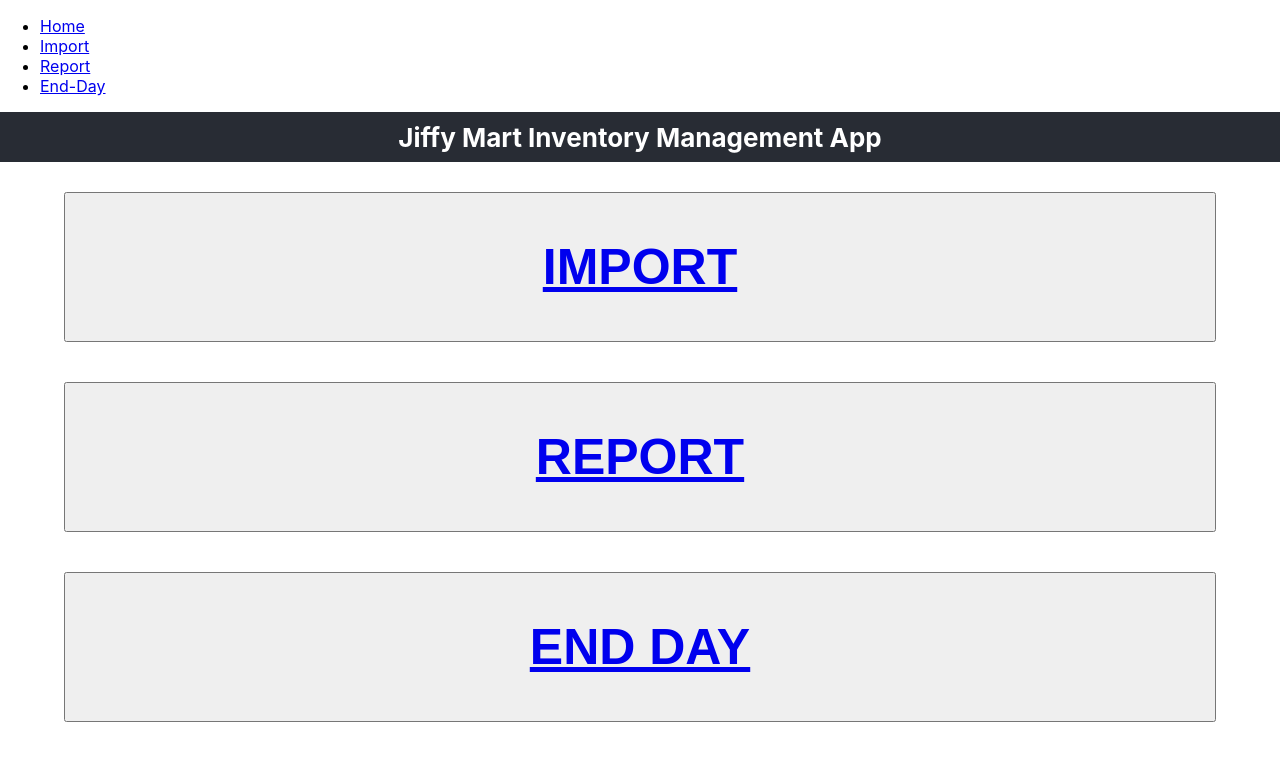
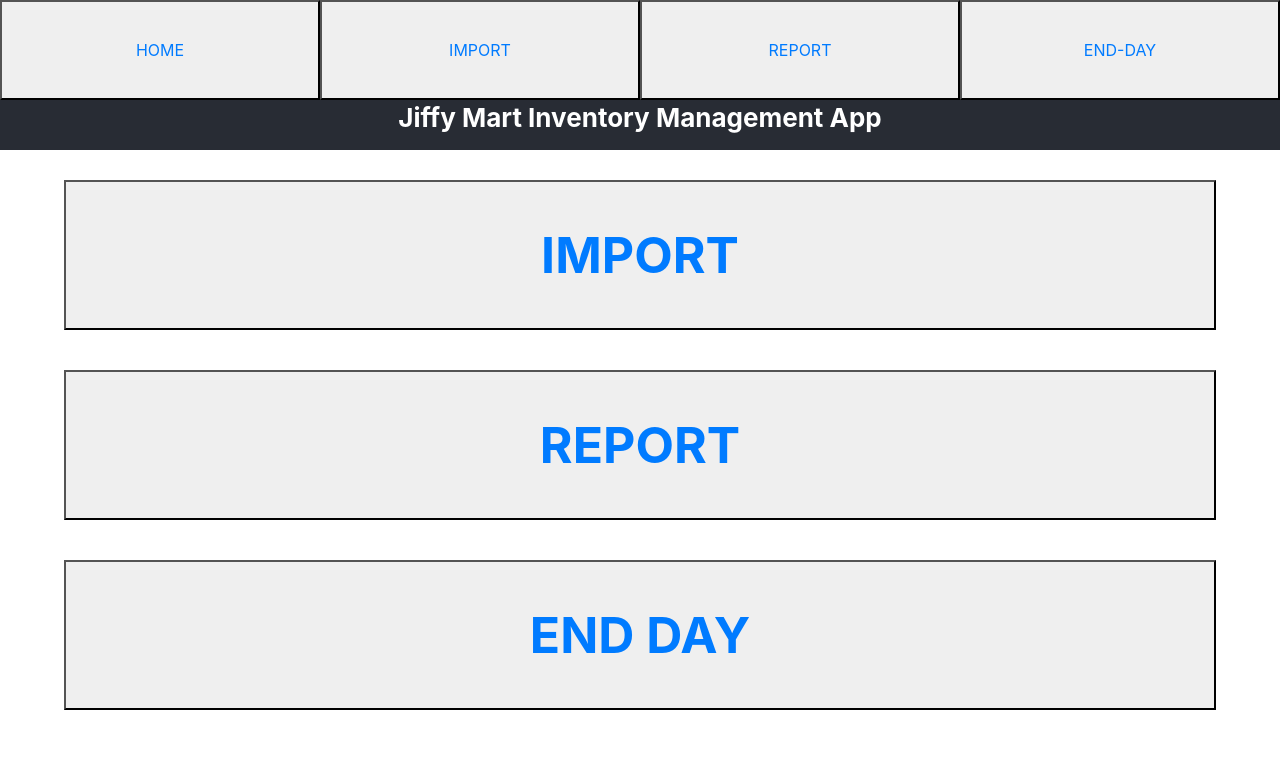
Before and after one commit to rajonali/CRUD-Inventory-Mgmt-Tool, a React (Create React App) app: page / in a window 1280 px wide. Shown: the top 760 px of the page. Built offline with nearby package versions, Linux system fonts and the light colour scheme.

Commit message:
Implemented more intuitive ui and finished import page

```diff
--- a/package.json
+++ b/package.json
@@ -3,6 +3,7 @@
   "version": "0.1.0",
   "private": true,
   "dependencies": {
+    "axios": "^0.18.0",
     "bootstrap": "^4.3.1",
     "react": "^16.8.6",
     "react-bootstrap": "^1.0.0-beta.8",
--- a/src/App.js
+++ b/src/App.js
@@ -1,28 +1,60 @@
 import React from 'react';
 import logo from './logo.svg';
 import './App.css';
-import { Button } from 'react-bootstrap';
+import {Button} from 'react-bootstrap';
 
 function App() {
     return (
         <div className="App">
-      <header className="App-header" style={{ height:'50px'}}>
+            <header
+                className="App-header"
+                style={{
+                height: '50px'
+            }}>
                 <p>
                     <strong>
                         Jiffy Mart Inventory Management App
                     </strong>
                 </p>
             </header>
-      <body style={{paddingTop:'10px'}}>
-        <Button style={{ margin: '20px', height:"150px", width:'90%', fontSize:'50px'}}>
-        <strong><a href="/import">IMPORT</a></strong>
-        </Button>
-        <Button style={{ margin: '20px', height:"150px", width:'90%', fontSize:'50px'}}>
-        <strong><a href="/report">REPORT</a></strong>
-        </Button>
-        <Button style={{ margin: '20px', height:"150px", width:'90%', fontSize:'50px'}}>
-        <strong><a href="/endday">END DAY</a></strong>
-        </Button>
+            <body style={{
+                paddingTop: '10px'
+            }}>
+            <center>
+                <button
+                    style={{
+                    margin: '20px',
+                    height: "150px",
+                    width: '90%',
+                    fontSize: '50px'
+                }}>
+                    <strong>
+                        <a href="/import">IMPORT</a>
+                    </strong>
+                </button>
+                <button
+                    style={{
+                    margin: '20px',
+                    height: "150px",
+                    width: '90%',
+                    fontSize: '50px'
+                }}>
+                    <strong>
+                        <a href="/report">REPORT</a>
+                    </strong>
+                </button>
+                <button
+                    style={{
+                    margin: '20px',
+                    height: "150px",
+                    width: '90%',
+                    fontSize: '50px'
+                }}>
+                    <strong>
+                        <a href="/endday">END DAY</a>
+                    </strong>
+                </button>
+                </center>
             </body>
         </div>
     );
--- a/src/index.js
+++ b/src/index.js
@@ -11,26 +11,30 @@
 import Report from './pages/report';
 import ImportProduct from './pages/importProduct';
 import EndDay from './pages/endDay';
+import { Button } from 'react-bootstrap';
 
 
 const routing = (
     <Router>
     <div>
-      <ul>
-        <li>
-          <Link to="/">Home</Link>
-        </li>
-        <li>
-          <Link to="/import">Import</Link>
-        </li>
-        <li>
-          <Link to="/report">Report</Link>
-        </li>
-        <li>
-          <Link to="/endday">End-Day</Link>
-        </li>
+    <link
+                        rel="stylesheet"
+                        href="https://maxcdn.bootstrapcdn.com/bootstrap/4.3.1/css/bootstrap.min.css"
+                        integrity="sha384-ggOyR0iXCbMQv3Xipma34MD+dH/1fQ784/j6cY/iJTQUOhcWr7x9JvoRxT2MZw1T"
+                        crossorigin="anonymous"/>
 
-      </ul>
+        <button style={{width:"25%", height:"100px"}}>
+          <a href="/">HOME</a>
+          </button>
+          <button style={{width:"25%", height:"100px"}}>
+          <a href="/import">IMPORT</a>
+          </button>
+          <button style={{width:"25%", height:"100px"}}>
+          <Link to="/report">REPORT</Link>
+          </button>
+          <button style={{width:"25%", height:"100px"}}>
+          <Link to="/endday">END-DAY</Link>
+          </button>
         <Route exact path="/" component={App} />
         <Route path="/import" component={ImportProduct} />
         <Route path="/report" component={Report} />
--- a/src/pages/importProduct.js
+++ b/src/pages/importProduct.js
@@ -1,55 +1,153 @@
-import React from 'react'
+import React from 'react';
+
+const axios = require('axios');
 
 class ImportProduct extends React.Component {
 
     constructor(props) {
         super(props);
         this.state = {
-            username: ''
+            products: [],
+            product_upc: "",
+            product_price: "",
+            product_quantity: ""
         };
+        this.onSubmit = this
+            .onSubmit
+            .bind(this);
+
     }
 
-    handleChange = event => {
-        this.setState({username: event.target.value});
+    componentDidMount() {
+        axios
+            .get('http://localhost:4000/products/')
+            .then(response => {
+                this.setState({products: response.data});
+                console.log(this.state.products)
+            })
+            .catch(function (error) {
+                console.log(error);
+            })
+    }
+
+    onSubmit = () => {
+        const info = {
+            "product_upc": this.refs.product_upc.value,
+            "product_quantity": this.refs.product_quantity.value,
+            "product_price": this.refs.product_price.value
+        };
+
+        axios
+            .post('http://localhost:4000/products/add', info)
+            .then(res => {
+                console.log('POSTRESULTSDATA:' + res.data);
+                //console.log(JSON.stringify(info))
+            })
+            .catch(function (error) {
+                console.log(error);
+            })
+
     };
 
     render() {
+        let products = this.state.products
+
         return (
             <div>
-                <header>
-                    <h1>Import Product</h1>
+<center>
+                <header
+                    className="App-header"
+                    style={{
+                    height: '50px'
+                }}>
+                    <link
+                        rel="stylesheet"
+                        href="https://maxcdn.bootstrapcdn.com/bootstrap/4.3.1/css/bootstrap.min.css"
+                        integrity="sha384-ggOyR0iXCbMQv3Xipma34MD+dH/1fQ784/j6cY/iJTQUOhcWr7x9JvoRxT2MZw1T"
+                        crossorigin="anonymous"/>
+
+                    <strong>
+                        Import Product
+                    </strong>
                 </header>
-                <body>
+                <div>
+                    <br/>
                     <React.Fragment>
                         <form>
-                            <label htmlFor="product_upc">Product UPC</label>
-                            < br/>
+                        <center>
+
+                            <div>
+                                <label>
+                                <pre>
+                                UPC:
                                 <input
                                         type="text"
-                                name="product_upc"
-                                value={this.state.product_upc}
-                                onChange={this.handleChange}/>
-< br/>
-                            <label htmlFor="product_quantity">Product Quantity</label>
-                            < br/>
+                                        placeholder="UPC"
+                                        ref="product_upc"/>
+                                </pre>
+
+                                </label>
+                                <br />
+                                <label>
+                                <pre>
+                                Qty:
                                 <input
                                         type="text"
-                                name="product_quantity"
-                                value={this.state.product_quantity}
-                                onChange={this.handleChange}/>
-< br/>
-                            <label htmlFor="product_price">Product Price</label>
-                            < br/>
+                                        placeholder="quantity"
+                                        ref="product_quantity"/>
+
+                                </pre>
+
+                                </label>
+                                <br />
+
+                                <label>
+                                <pre>
+                                Price:
                                 <input
                                         type="text"
-                                name="product_price"
-                                value={this.state.product_price}
-                                onChange={this.handleChange}/>
+                                        placeholder="price"
+                                        ref="product_price"/>
+
+                                </pre>
+
+                                </label>
+
+
+                            </div>
+                            <button onClick={this.onSubmit} type="submit" className="btn btn-primary">Save Product
+                            </button>
+                            </center>
 
                         </form>
 
                     </React.Fragment>
-                </body>
+                    <div>
+                        <table
+                            className="table table-striped"
+                            style={{
+                            marginTop: '20px'
+                        }}>
+
+                            <thead>
+                                <tr>
+                                    <th scope="col">UPC</th>
+                                    <th scope="col">Quantity</th>
+                                    <th scope="col">Price</th>
+                                </tr>
+                            </thead>
+                            <tbody>
+                                {products.map((product => <tr>
+                                    <td>{product.product_upc}</td>
+                                    <td>{product.product_quantity}</td>
+                                    <td>{product.product_price}</td>
+                                </tr>))}
+                            </tbody>
+                        </table>
+
+                    </div>
+                </div>
+                </center>
             </div>
         );
     }
```
Also changed, not shown: 1 other file (tests, documents, lock files or other folders). Lines whose indentation alone changed are shown as unchanged.
